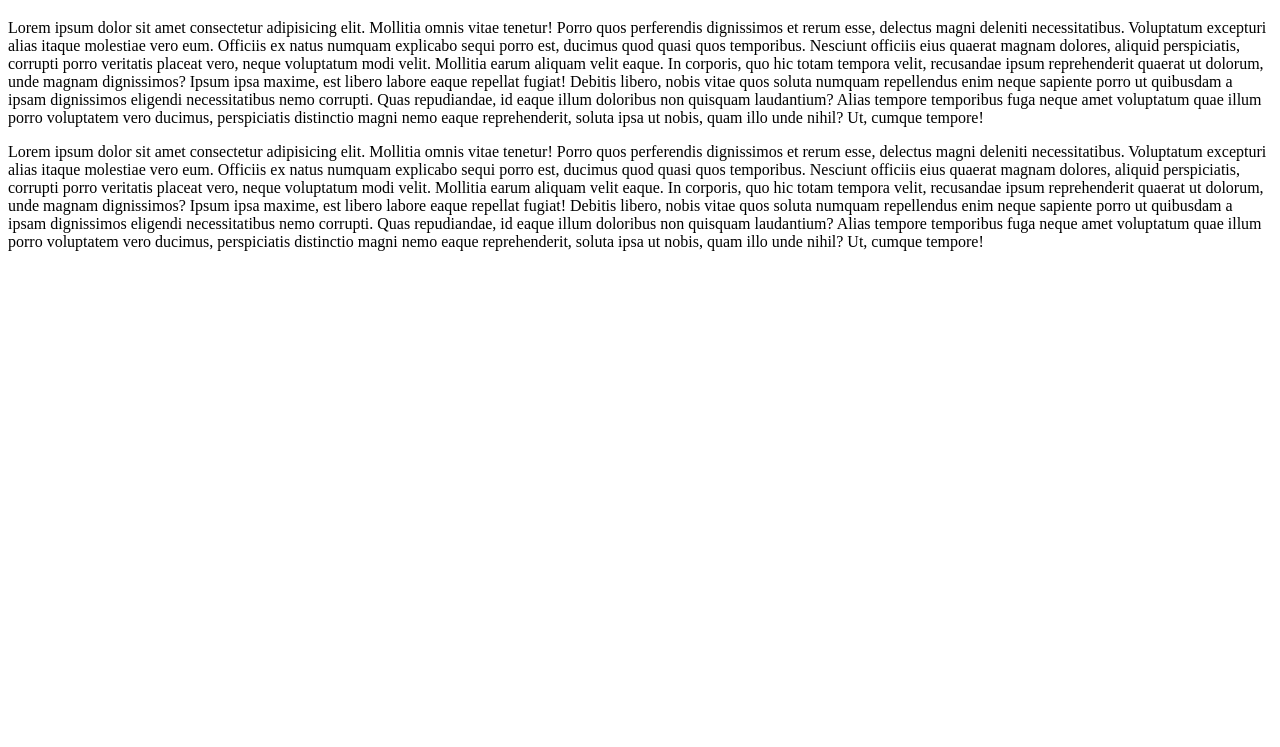
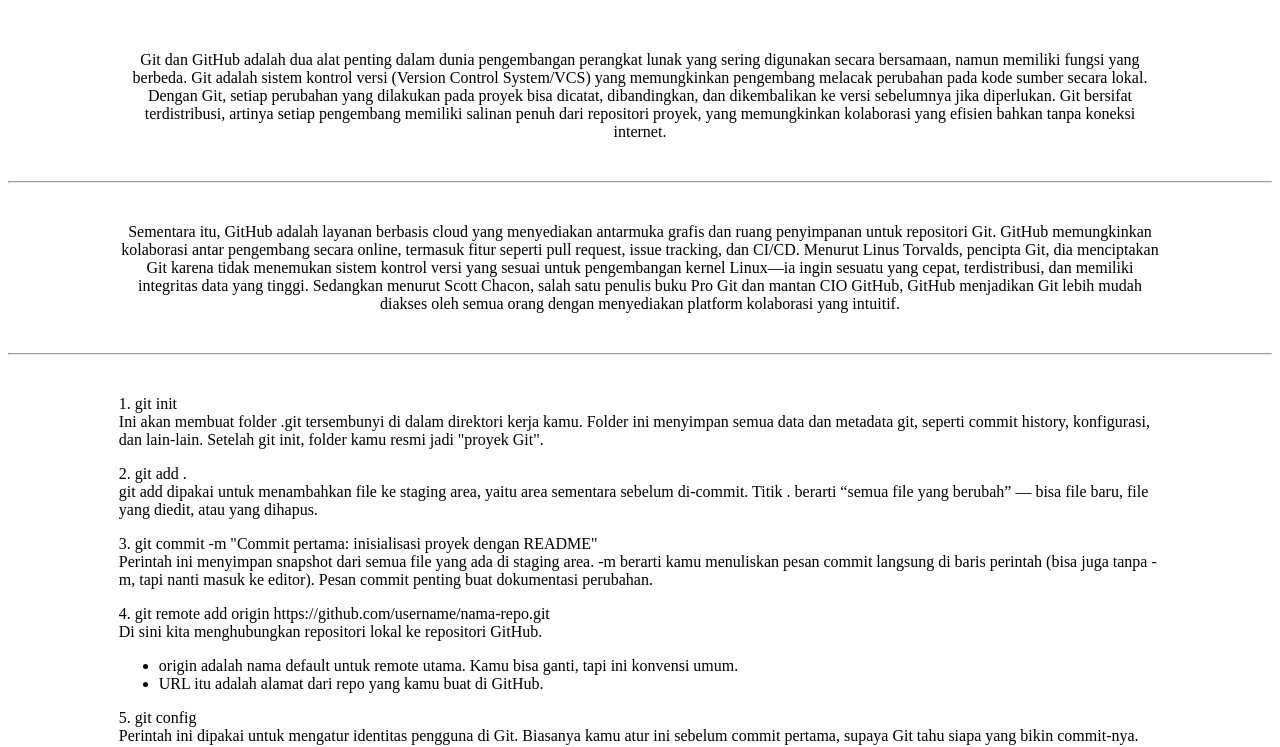
Before and after one commit to icanxPrograming/praktikumPWD.github.io, a plain HTML site: page index.html in a window 1280 px wide. Shown: the part 67-814 px from the top of the page. Drawn offline with Linux system fonts and the light colour scheme.

Commit message:
modifier HTML & CSS

```diff
--- a/index.html
+++ b/index.html
@@ -4,6 +4,7 @@
     <meta charset="UTF-8" />
     <meta name="viewport" content="width=device-width, initial-scale=1.0" />
     <title>Github & Git</title>
+    <link rel="stylesheet" href="styles.css" />
   </head>
   <body>
     <h1
@@ -17,44 +18,81 @@
     <section>
       <div class="bag1">
         <p>
-          Lorem ipsum dolor sit amet consectetur adipisicing elit. Mollitia
-          omnis vitae tenetur! Porro quos perferendis dignissimos et rerum esse,
-          delectus magni deleniti necessitatibus. Voluptatum excepturi alias
-          itaque molestiae vero eum. Officiis ex natus numquam explicabo sequi
-          porro est, ducimus quod quasi quos temporibus. Nesciunt officiis eius
-          quaerat magnam dolores, aliquid perspiciatis, corrupti porro veritatis
-          placeat vero, neque voluptatum modi velit. Mollitia earum aliquam
-          velit eaque. In corporis, quo hic totam tempora velit, recusandae
-          ipsum reprehenderit quaerat ut dolorum, unde magnam dignissimos? Ipsum
-          ipsa maxime, est libero labore eaque repellat fugiat! Debitis libero,
-          nobis vitae quos soluta numquam repellendus enim neque sapiente porro
-          ut quibusdam a ipsam dignissimos eligendi necessitatibus nemo
-          corrupti. Quas repudiandae, id eaque illum doloribus non quisquam
-          laudantium? Alias tempore temporibus fuga neque amet voluptatum quae
-          illum porro voluptatem vero ducimus, perspiciatis distinctio magni
-          nemo eaque reprehenderit, soluta ipsa ut nobis, quam illo unde nihil?
-          Ut, cumque tempore!
+          Git dan GitHub adalah dua alat penting dalam dunia pengembangan
+          perangkat lunak yang sering digunakan secara bersamaan, namun memiliki
+          fungsi yang berbeda. Git adalah sistem kontrol versi (Version Control
+          System/VCS) yang memungkinkan pengembang melacak perubahan pada kode
+          sumber secara lokal. Dengan Git, setiap perubahan yang dilakukan pada
+          proyek bisa dicatat, dibandingkan, dan dikembalikan ke versi
+          sebelumnya jika diperlukan. Git bersifat terdistribusi, artinya setiap
+          pengembang memiliki salinan penuh dari repositori proyek, yang
+          memungkinkan kolaborasi yang efisien bahkan tanpa koneksi internet.
         </p>
       </div>
+    </section>
+    <hr />
+    <section>
       <div class="bag2">
         <p>
-          Lorem ipsum dolor sit amet consectetur adipisicing elit. Mollitia
-          omnis vitae tenetur! Porro quos perferendis dignissimos et rerum esse,
-          delectus magni deleniti necessitatibus. Voluptatum excepturi alias
-          itaque molestiae vero eum. Officiis ex natus numquam explicabo sequi
-          porro est, ducimus quod quasi quos temporibus. Nesciunt officiis eius
-          quaerat magnam dolores, aliquid perspiciatis, corrupti porro veritatis
-          placeat vero, neque voluptatum modi velit. Mollitia earum aliquam
-          velit eaque. In corporis, quo hic totam tempora velit, recusandae
-          ipsum reprehenderit quaerat ut dolorum, unde magnam dignissimos? Ipsum
-          ipsa maxime, est libero labore eaque repellat fugiat! Debitis libero,
-          nobis vitae quos soluta numquam repellendus enim neque sapiente porro
-          ut quibusdam a ipsam dignissimos eligendi necessitatibus nemo
-          corrupti. Quas repudiandae, id eaque illum doloribus non quisquam
-          laudantium? Alias tempore temporibus fuga neque amet voluptatum quae
-          illum porro voluptatem vero ducimus, perspiciatis distinctio magni
-          nemo eaque reprehenderit, soluta ipsa ut nobis, quam illo unde nihil?
-          Ut, cumque tempore!
+          Sementara itu, GitHub adalah layanan berbasis cloud yang menyediakan
+          antarmuka grafis dan ruang penyimpanan untuk repositori Git. GitHub
+          memungkinkan kolaborasi antar pengembang secara online, termasuk fitur
+          seperti pull request, issue tracking, dan CI/CD. Menurut Linus
+          Torvalds, pencipta Git, dia menciptakan Git karena tidak menemukan
+          sistem kontrol versi yang sesuai untuk pengembangan kernel Linux—ia
+          ingin sesuatu yang cepat, terdistribusi, dan memiliki integritas data
+          yang tinggi. Sedangkan menurut Scott Chacon, salah satu penulis buku
+          Pro Git dan mantan CIO GitHub, GitHub menjadikan Git lebih mudah
+          diakses oleh semua orang dengan menyediakan platform kolaborasi yang
+          intuitif.
+        </p>
+      </div>
+    </section>
+    <hr>
+    <section>
+      <div class="bag3">
+        <p>
+          1. git init <br />Ini akan membuat folder .git tersembunyi di dalam
+          direktori kerja kamu. Folder ini menyimpan semua data dan metadata
+          git, seperti commit history, konfigurasi, dan lain-lain. Setelah git
+          init, folder kamu resmi jadi "proyek Git".
+        </p>
+        <p>
+          2. git add . <br />git add dipakai untuk menambahkan file ke staging
+          area, yaitu area sementara sebelum di-commit. Titik . berarti “semua
+          file yang berubah” — bisa file baru, file yang diedit, atau yang
+          dihapus.
+        </p>
+        <p>
+          3. git commit -m "Commit pertama: inisialisasi proyek dengan README"
+          <br />Perintah ini menyimpan snapshot dari semua file yang ada di
+          staging area. -m berarti kamu menuliskan pesan commit langsung di
+          baris perintah (bisa juga tanpa -m, tapi nanti masuk ke editor). Pesan
+          commit penting buat dokumentasi perubahan.
+        </p>
+        <p>
+          4. git remote add origin https://github.com/username/nama-repo.git
+          <br />Di sini kita menghubungkan repositori lokal ke repositori
+          GitHub.
+          <ul>
+            <li>origin adalah nama default untuk remote utama. Kamu bisa ganti, tapi ini konvensi umum.</li>
+            <li>URL itu adalah alamat dari repo yang kamu buat di GitHub.</li>
+          </ul>
+        </p>
+        <p>5. git config <br>Perintah ini dipakai untuk mengatur identitas pengguna di Git. Biasanya kamu atur ini sebelum commit pertama, supaya Git tahu siapa yang bikin commit-nya.
+        <ul>
+            <li>git config --global user.name "Nama Kamu"</li>
+            <li>git config --global user.email "emailkamu@example.com"</li>
+        </ul>
+        </p>
+        <p>6. git push <br>git push -u origin main
+            <ul>
+                <li>push artinya mengirim semua commit dari branch lokal ke remote (GitHub).</li>
+                <li>origin itu nama remote yang kamu set sebelumnya (git remote add origin).</li>
+                <li>main adalah nama branch yang mau dikirim.
+                </li>
+                <li>-u artinya Git akan menghubungkan branch lokal ke branch remote — jadi ke depannya kamu bisa cukup ketik git push saja, tanpa harus sebut nama remote/branch lagi.</li>
+            </ul>
         </p>
       </div>
     </section>
--- a/styles.css
+++ b/styles.css
@@ -1,18 +1,12 @@
 section {
   padding: 1rem;
-  margin: 1rem;
+  margin: auto;
+  box-sizing: border-box;
+  width: 85%;
 }
 .bag1 {
   text-align: center;
-  border: 1px solid #000;
-  border-radius: 5px;
-  box-shadow: inset;
-  box-sizing: border-box;
 }
 .bag2 {
   text-align: center;
-  border: 1px solid #000;
-  border-radius: 5px;
-  box-shadow: inset;
-  box-sizing: border-box;
 }
```
